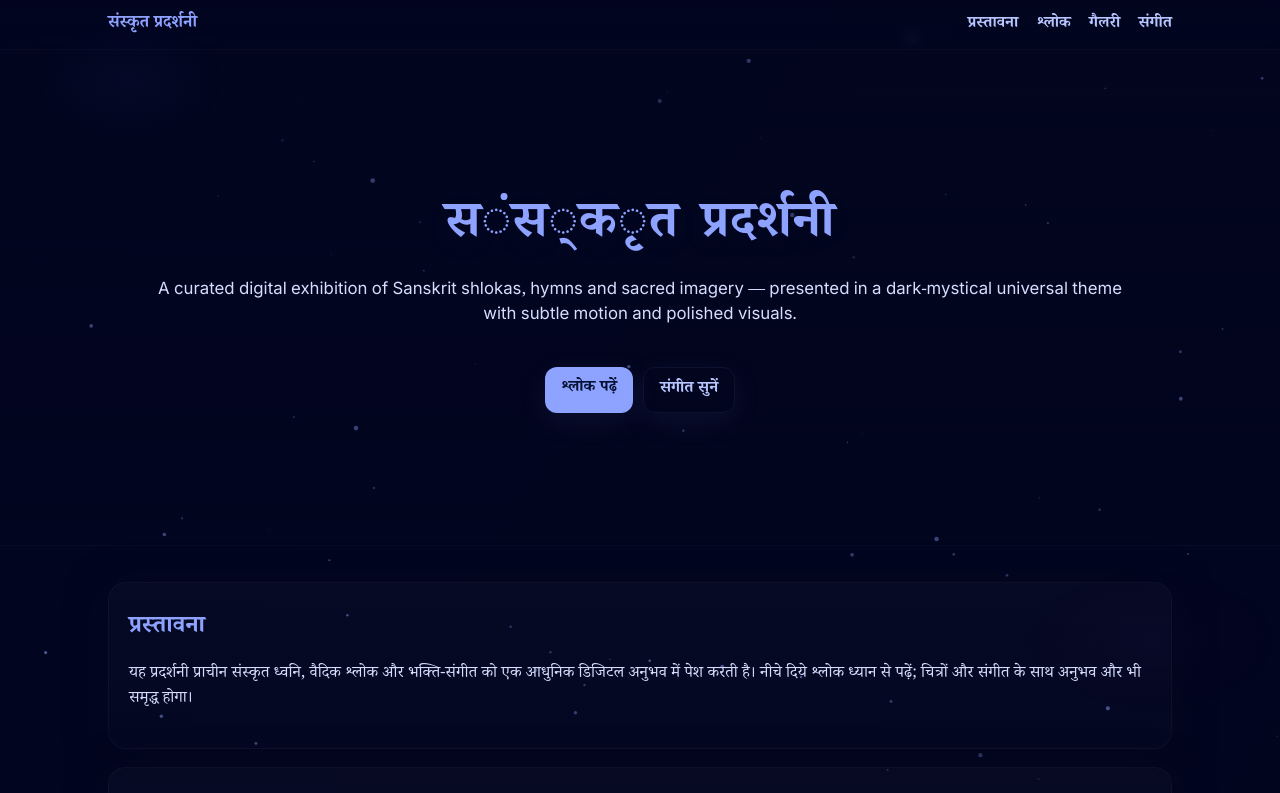
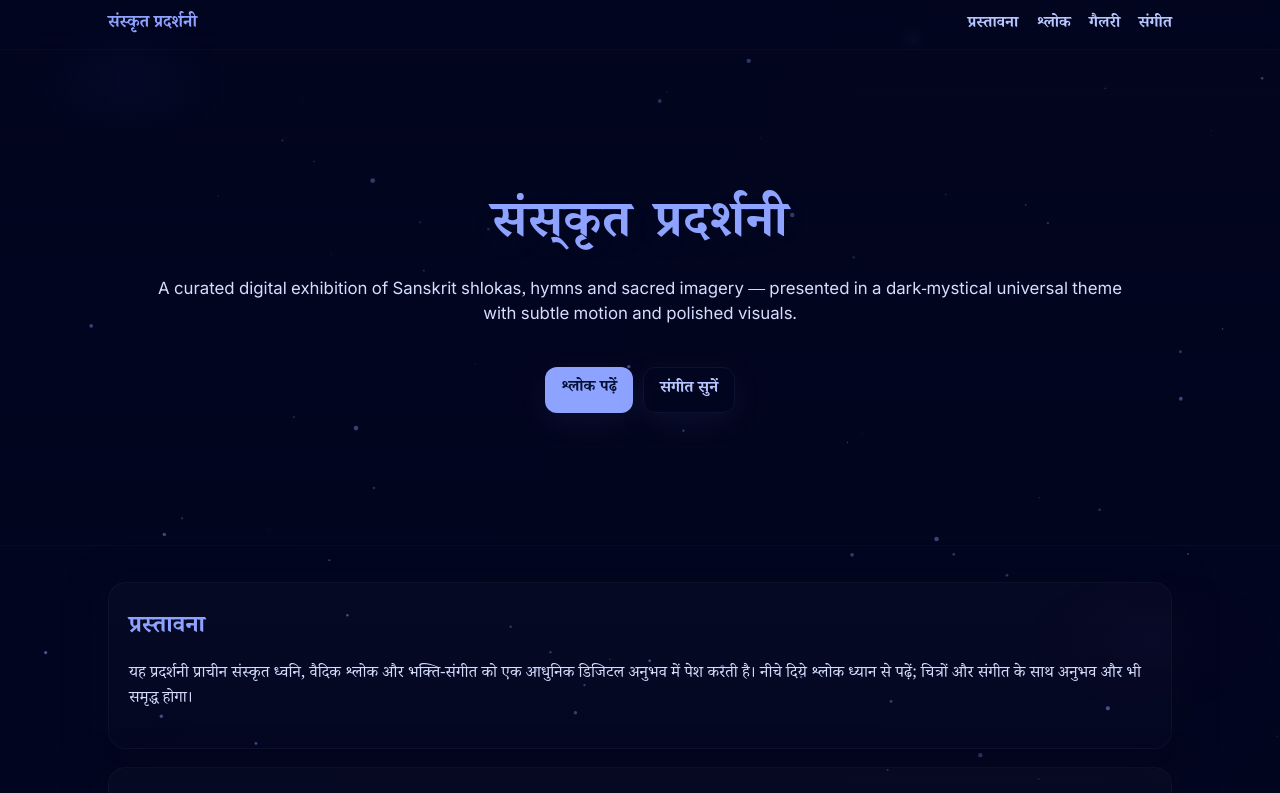
Before and after one commit to Daivikkkk/Sanskrit-Exhibition, a plain HTML site: page index.html in a window 1280 px wide. Shown: the top 793 px of the page. Drawn offline with Linux system fonts and the light colour scheme.

Commit message:
Update index.html

```diff
--- a/index.html
+++ b/index.html
@@ -154,7 +154,7 @@
 <header class="hero" role="banner">
   <div class="hero-inner">
     <h1 aria-hidden="false">
-      <span style="animation-delay:0s">स</span><span style="animation-delay:0.06s">ं</span><span style="animation-delay:0.12s">स</span><span style="animation-delay:0.18s">्</span><span style="animation-delay:0.24s">क</span><span style="animation-delay:0.30s">ृ</span><span style="animation-delay:0.36s">त</span>
+      <span style="animation-delay:0s">सं</span><span style="animation-delay:0.06s">स्</span><span style="animation-delay:0.12s">कृ</span><span style="animation-delay:0.18s">त</span>
       <span style="margin-left:8px">प्रदर्शनी</span>
     </h1>
     <p>A curated digital exhibition of Sanskrit shlokas, hymns and sacred imagery — presented in a dark-mystical universal theme with subtle motion and polished visuals.</p>
```
